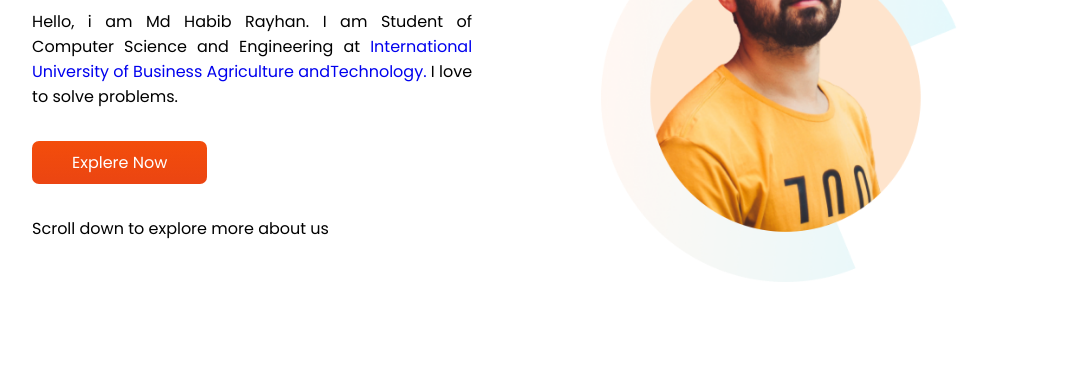
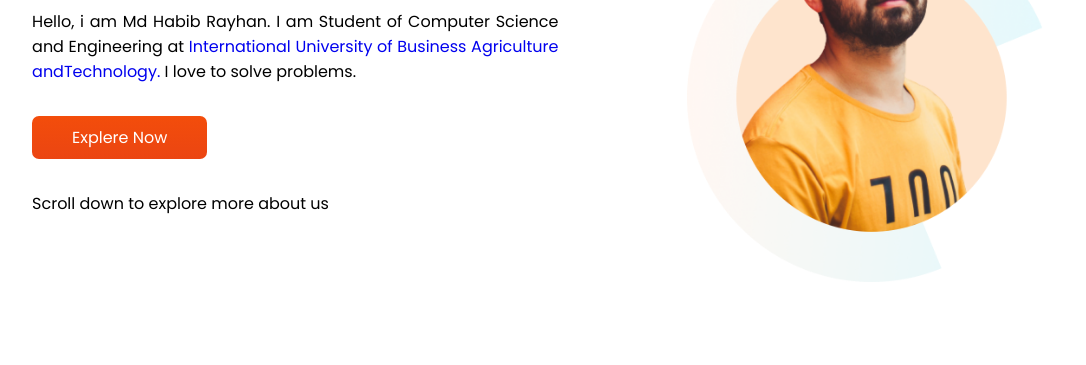
Before and after one commit to habibrayhan007/personal-website, a plain HTML site: page index.html in a window 1280 px wide. Shown: the part 196-561 px from the top of the page, without its empty margins (96-1182 px from the left). Drawn offline with Linux system fonts and the light colour scheme.

Commit message:
solve half-width in css

```diff
--- a/css/style.css
+++ b/css/style.css
@@ -23,7 +23,7 @@ p{
 }
 
 .half-width{
-    width: 50%;
+
     padding-left: 5%;
     padding-right: 5%;
 }
```
Also changed, not shown: index.html (+1 -1 lines).
